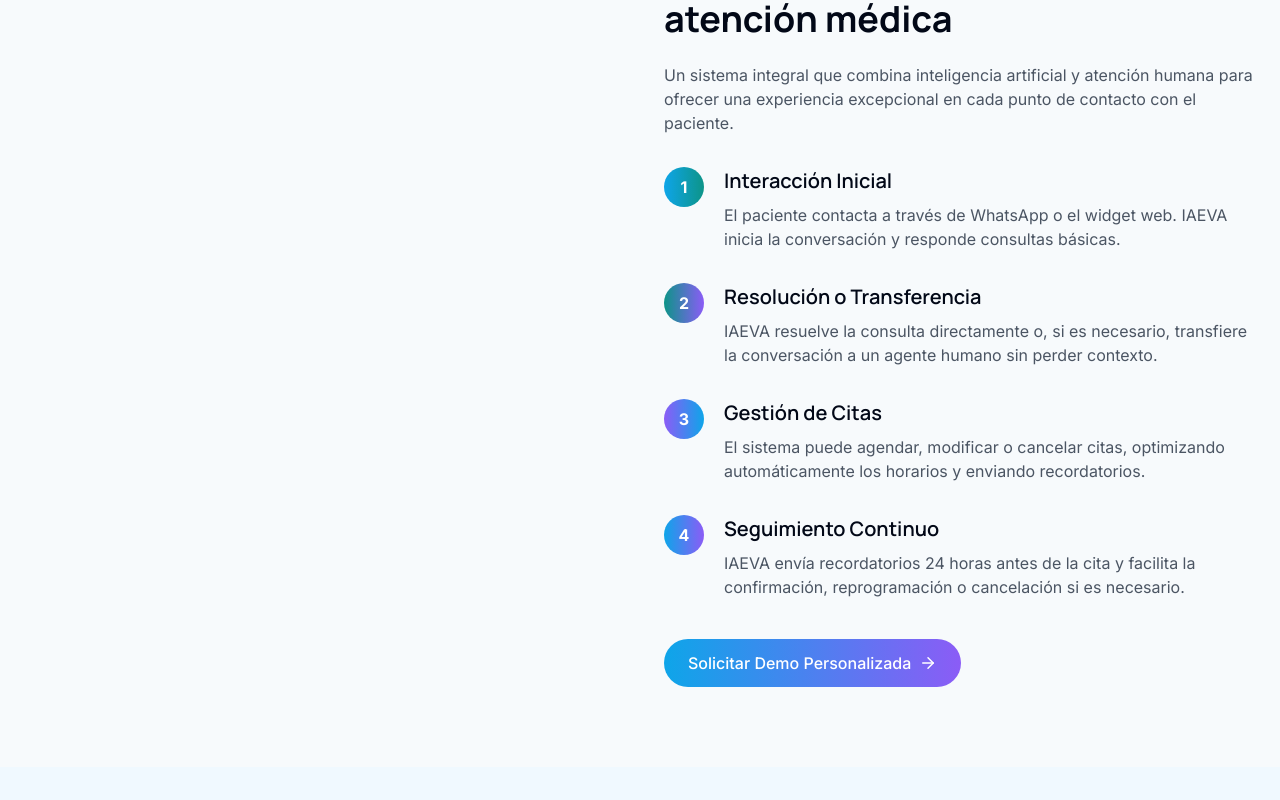
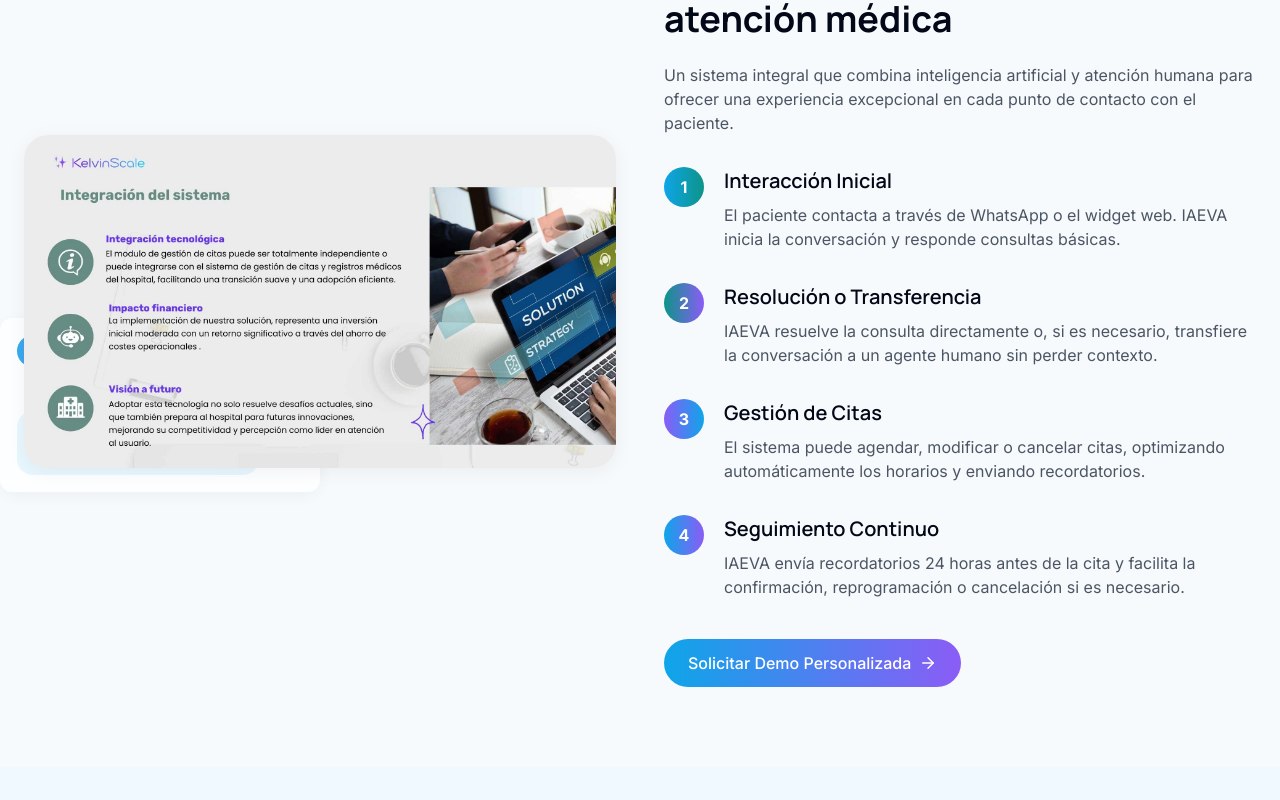
Before and after one commit to kelvinrrivera/iaeva-customer-connect, a React (Vite) app: page / in a window 1280 px wide. Shown: the part 3440-4240 px from the top of the page. Built offline with nearby package versions, Linux system fonts and the light colour scheme.

Commit message:
Fix visual issues on page load
Addresses problems with element visibility during page load, likely caused by animation issues. Specifically, the "Proceso Sencillo" image and review section elements were briefly visible before disappearing.

```diff
--- a/src/App.css
+++ b/src/App.css
@@ -1,4 +1,3 @@
-
 
 /* Estilos específicos para la aplicación que no están en Tailwind */
 
@@ -29,7 +28,7 @@
 }
 
 .animate-fade-in {
-  animation: fade-in 0.6s ease-in-out;
+  animation: fade-in 0.6s ease-in-out forwards;
 }
 
 @keyframes fade-in-up {
@@ -44,7 +43,7 @@
 }
 
 .animate-fade-in-up {
-  animation: fade-in-up 0.8s ease-out;
+  animation: fade-in-up 0.8s ease-out forwards;
 }
 
 /* Glass panel styles */
--- a/src/components/home/HowItWorks.tsx
+++ b/src/components/home/HowItWorks.tsx
@@ -1,5 +1,5 @@
 
-import { useEffect, useRef } from 'react';
+import { useEffect, useRef, useState } from 'react';
 import ImageContainer from './how-it-works/ImageContainer';
 import StepsContainer from './how-it-works/StepsContainer';
 import HowItWorksTitle from './how-it-works/HowItWorksTitle';
@@ -7,12 +7,14 @@ import CTAButton from './how-it-works/CTAButton';
 
 const HowItWorks = () => {
   const sectionRef = useRef<HTMLDivElement>(null);
+  const [isVisible, setIsVisible] = useState(false);
 
   useEffect(() => {
     const observer = new IntersectionObserver(
       ([entry]) => {
         if (entry.isIntersecting) {
-          entry.target.classList.add('animate-fade-in');
+          setIsVisible(true);
+          observer.unobserve(entry.target);
         }
       },
       { threshold: 0.1 }
@@ -36,7 +38,7 @@ const HowItWorks = () => {
           {/* Left image */}
           <div
             ref={sectionRef}
-            className="w-full lg:w-1/2 opacity-0"
+            className={`w-full lg:w-1/2 transition-opacity duration-500 ${isVisible ? 'opacity-100' : 'opacity-0'}`}
           >
             <ImageContainer
               imageUrl="/lovable-uploads/cd8c2d66-8439-45cc-a904-ebccb8369983.png"
--- a/src/components/home/Testimonials.tsx
+++ b/src/components/home/Testimonials.tsx
@@ -47,6 +47,7 @@ const Testimonials = () => {
   const [activeIndex, setActiveIndex] = useState(0);
   const [isAnimating, setIsAnimating] = useState(false);
   const sectionRef = useRef<HTMLDivElement>(null);
+  const [isVisible, setIsVisible] = useState(false);
 
   const nextTestimonial = () => {
     if (!isAnimating) {
@@ -76,7 +77,8 @@ const Testimonials = () => {
     const observer = new IntersectionObserver(
       ([entry]) => {
         if (entry.isIntersecting) {
-          entry.target.classList.add('animate-fade-in');
+          setIsVisible(true);
+          observer.unobserve(entry.target);
         }
       },
       { threshold: 0.1 }
@@ -97,7 +99,7 @@ const Testimonials = () => {
     <section className="py-20 bg-iaeva-bg-light overflow-hidden">
       <div
         ref={sectionRef}
-        className="container mx-auto px-4 md:px-6 opacity-0"
+        className={`container mx-auto px-4 md:px-6 transition-opacity duration-500 ${isVisible ? 'opacity-100' : 'opacity-0'}`}
       >
         <div className="text-center mb-12">
           <span className="inline-block px-4 py-1.5 rounded-full bg-white text-iaeva-blue font-medium text-sm mb-3">
@@ -148,6 +150,10 @@ const Testimonials = () => {
                           src={testimonial.image}
                           alt={testimonial.name}
                           className="w-full h-full object-cover"
+                          onError={(e) => {
+                            const target = e.target as HTMLImageElement;
+                            target.src = "/placeholder.svg";
+                          }}
                         />
                       </div>
 
--- a/src/components/home/how-it-works/ImageContainer.tsx
+++ b/src/components/home/how-it-works/ImageContainer.tsx
@@ -9,25 +9,35 @@ interface ImageContainerProps {
 
 const ImageContainer = ({ imageUrl, alt }: ImageContainerProps) => {
   const [imageLoaded, setImageLoaded] = useState(false);
+  const [imageError, setImageError] = useState(false);
 
   return (
     <div className="relative">
       <div className="absolute inset-0 bg-gradient-radial from-iaeva-purple/10 to-transparent rounded-3xl"></div>
 
-      {!imageLoaded && (
+      {/* Show skeleton while image is loading */}
+      {!imageLoaded && !imageError && (
         <div className="w-full h-80 bg-gradient-to-r from-gray-200 to-gray-300 animate-pulse rounded-3xl"></div>
       )}
 
+      {/* Show actual image once loaded */}
       <img
         src={imageUrl}
         alt={alt}
-        className={`w-full h-auto rounded-3xl shadow-soft object-cover z-10 relative ${!imageLoaded ? 'hidden' : ''}`}
+        className={`w-full h-auto rounded-3xl shadow-soft object-cover z-10 relative ${!imageLoaded && !imageError ? 'invisible' : 'visible'}`}
         onLoad={() => setImageLoaded(true)}
         onError={() => {
-          // Fallback to a placeholder if the image doesn't load
+          setImageError(true);
           setImageLoaded(false);
         }}
       />
+
+      {/* Show fallback image on error */}
+      {imageError && (
+        <div className="w-full h-80 bg-gray-200 rounded-3xl flex items-center justify-center">
+          <span className="text-gray-500">Imagen no disponible</span>
+        </div>
+      )}
 
       <FloatingChat />
     </div>
--- a/src/components/home/how-it-works/Step.tsx
+++ b/src/components/home/how-it-works/Step.tsx
@@ -1,5 +1,5 @@
 
-import { useEffect, useRef } from 'react';
+import { useEffect, useRef, useState } from 'react';
 
 interface StepProps {
   number: string;
@@ -11,12 +11,14 @@ interface StepProps {
 
 const Step = ({ number, title, description, delay = "0s", color = "from-iaeva-blue to-iaeva-purple" }: StepProps) => {
   const stepRef = useRef<HTMLDivElement>(null);
+  const [isVisible, setIsVisible] = useState(false);
 
   useEffect(() => {
     const observer = new IntersectionObserver(
       ([entry]) => {
         if (entry.isIntersecting) {
-          entry.target.classList.add('animate-fade-in-up');
+          setIsVisible(true);
+          observer.unobserve(entry.target);
         }
       },
       { threshold: 0.1 }
@@ -36,8 +38,8 @@ const Step = ({ number, title, description, delay = "0s", color = "from-iaeva-bl
   return (
     <div
       ref={stepRef}
-      className="relative flex gap-5 opacity-0"
-      style={{ animationDelay: delay, animationFillMode: 'forwards' }}
+      className={`relative flex gap-5 transition-all duration-500 ${isVisible ? 'opacity-100 transform-none' : 'opacity-0 translate-y-4'}`}
+      style={{ transitionDelay: delay }}
     >
       <div className="flex-shrink-0">
         <div className={`flex items-center justify-center w-10 h-10 rounded-full bg-gradient-to-r ${color} text-white font-bold`}>
```
